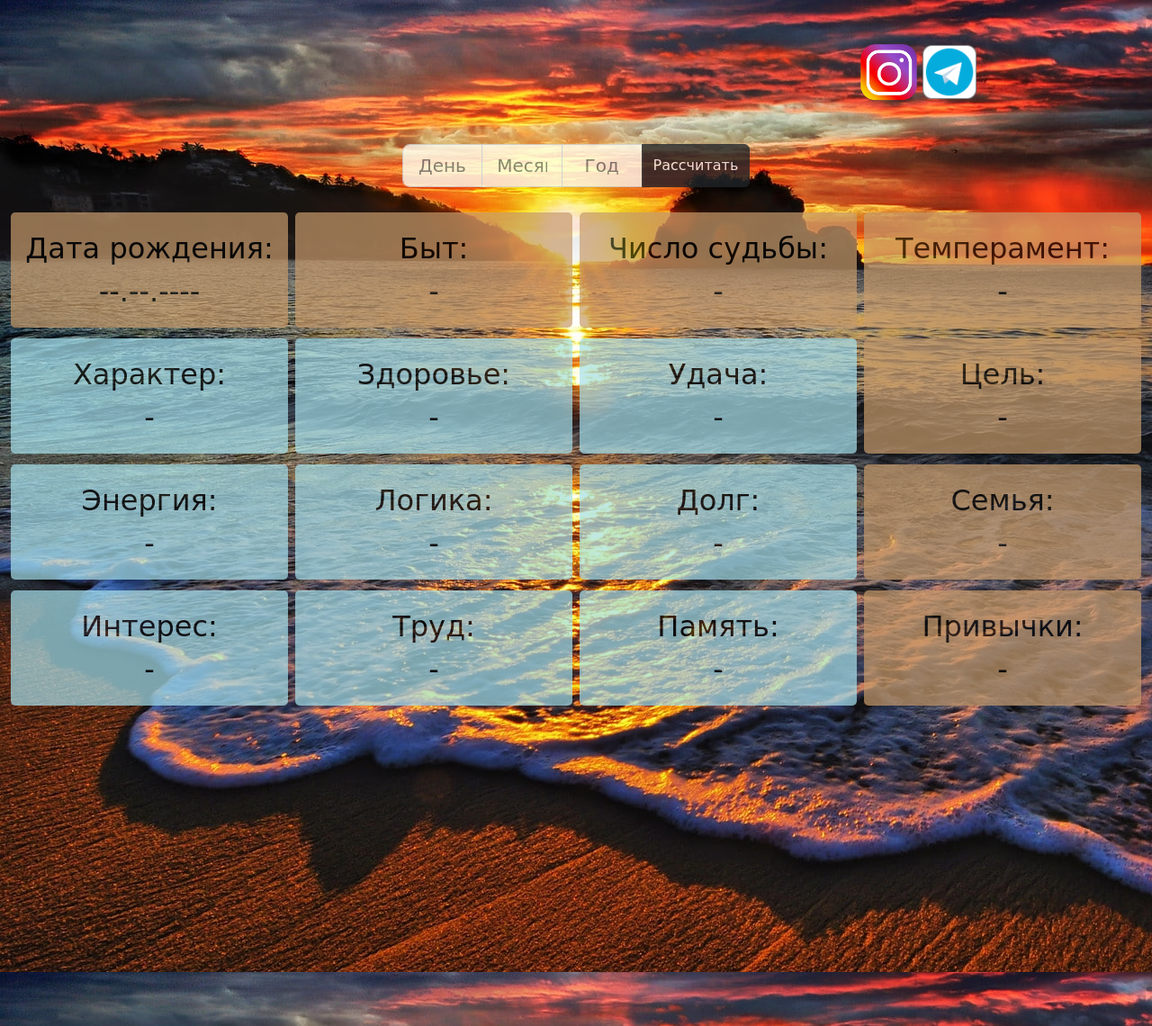
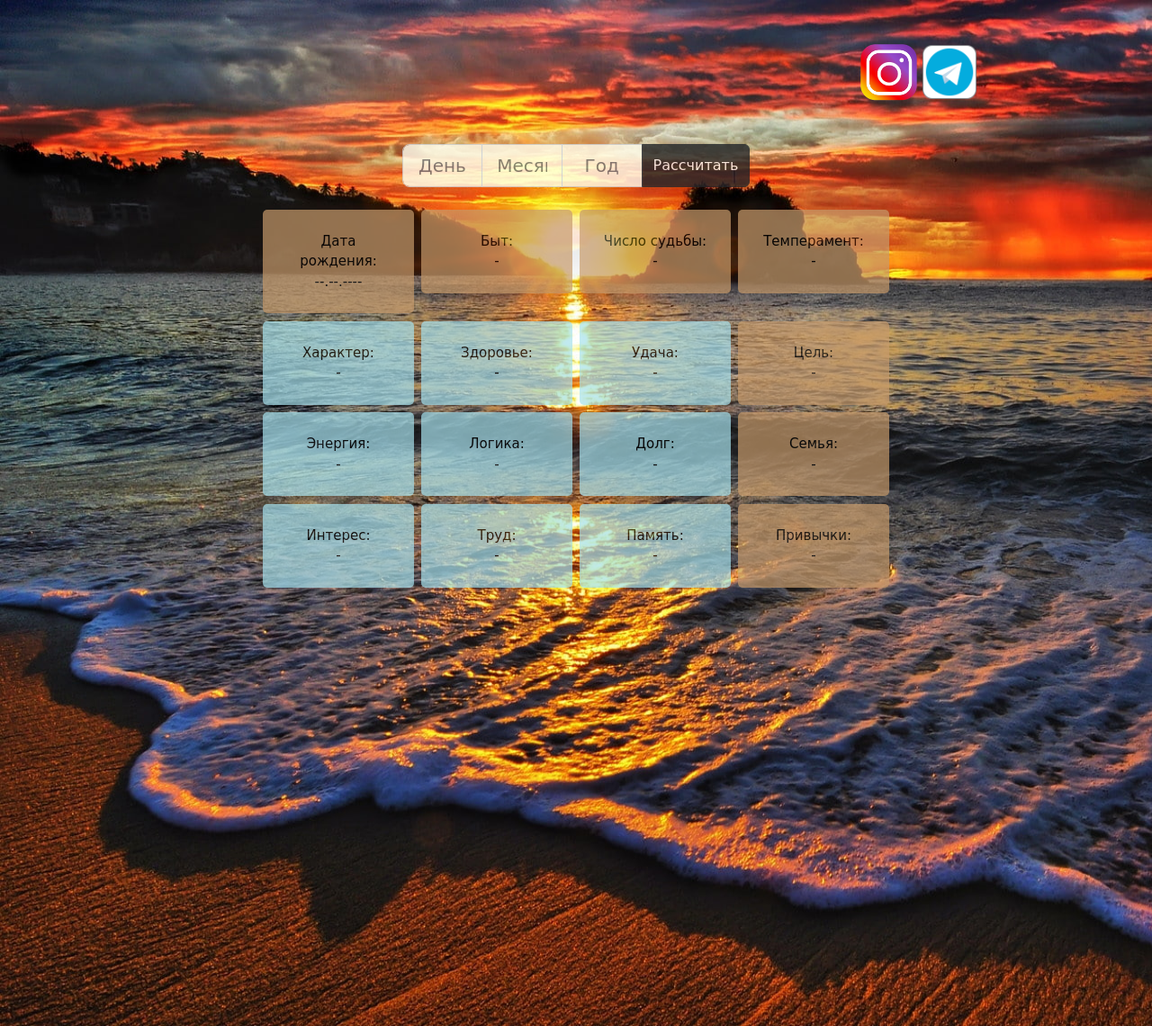
Before and after one commit to DenzkIs/numerology, a Django app: page / in a window 1280 px wide. Shown: the whole page at 90% size. Run offline with Django 4.2, Linux system fonts and the light colour scheme.

Commit message:
Table, link and bg img OK

```diff
--- a/matrix/static/matrix/styles.css
+++ b/matrix/static/matrix/styles.css
@@ -3,7 +3,7 @@
     border-radius: 5px;
     text-align: center;
     font-family: cursive;
-    font-size: 2.5vw;
+    font-size: 15px;
     color: black;
     opacity: 0.7;
 }
@@ -13,7 +13,7 @@
     border-radius: 5px;
     text-align: center;
     font-family: cursive;
-    font-size: 2.5vw;
+    font-size: 15px;
     color: black;
     opacity: 0.7;
     word-wrap: break-word;
@@ -22,6 +22,23 @@
 .codebd {
     color: white;
     text-shadow: 1px 1px 2px black, 0 0 1em black, 0 0 0.2em black;
-    font-size: 30px;
+    font-size: 25px;
     font-family: cursive;
 }
+img.background {
+  min-height: 100%;
+  min-width: 1920px;
+  width: 100%;
+  height: auto;
+  position: fixed;
+  top: 0;
+  left: 0;
+
+  /* Зависит от размера изображения */
+  @media screen and (max-width: 1920px){
+	img.bg {
+	  left: 50%;
+	  margin-left: -320px;
+	}
+  }
+}
--- a/matrix/templates/matrix/home.html
+++ b/matrix/templates/matrix/home.html
@@ -7,10 +7,9 @@
         <title>Bootstrap demo</title>
         <link href="https://cdn.jsdelivr.net/npm/bootstrap@5.2.2/dist/css/bootstrap.min.css" rel="stylesheet" integrity="sha384-Zenh87qX5JnK2Jl0vWa8Ck2rdkQ2Bzep5IDxbcnCeuOxjzrPF/et3URy9Bv1WTRi" crossorigin="anonymous">
         <link rel="stylesheet" type="text/css" href="{% static 'matrix/styles.css' %}">
-
+        <img src="{% static 'img/wallpaperbetter.jpg' %}" class="background" style="z-index: -1"/>
     </head>
-    <body style="background-color: #FFFFF0" background="{% static 'img/wallpaperbetter.jpg' %}">
-
+    <body>
         <div class="container mt-5 mb-5">
             <div class="row">
                 <div class="col-md-4 text-center"></div>
@@ -19,7 +18,7 @@
                     <a class="navbar-brand" href="https://www.instagram.com/daryamatrix/">
                         <img src="{% static 'img/inst-icon3.png' %}" style="max-width: 65px">
                     </a>
-                    <a class="navbar-brand" href="https://www.instagram.com/daryamatrix/">
+                    <a class="navbar-brand" href="https://t.me/daryamatrix/">
                         <img src="{% static 'img/teleg-icon3.png' %}" style="max-width: 60px;">
                     </a>
                 </div>
@@ -57,106 +56,106 @@
             </div>
         </div>
         {% endif %}
-        <div class="container-fluid">
-            <div class="row g-2 mt-1">
+        <div class="container-fluid" style="max-width: 720px">
+            <div class="row g-2" style="margin-top: 0.5px">
                 <div class="col-3">
-                    <div class="p-3 sq-matrix2">
+                    <div class="p-4 sq-matrix2" style="padding: 1px">
                         Дата рождения:<br>
                         {{ bd }}
                     </div>
                 </div>
                 <div class="col-3">
-                    <div class="p-3 sq-matrix2">
+                    <div class="p-4 sq-matrix2">
                         Быт:<br>
                         {{ life }}
                     </div>
                 </div>
                 <div class="col-3">
-                    <div class="p-3 sq-matrix2">
+                    <div class="p-4 sq-matrix2">
                         Число судьбы:<br>
                         {{ second_dop_num }}
                     </div>
                 </div>
                 <div class="col-3">
-                    <div class="p-3 sq-matrix2">
+                    <div class="p-4 sq-matrix2">
                         Темперамент:<br>
                         {{ temperament }}
                     </div>
                 </div>
             </div>
-            <div class="row g-2 mt-1">
+            <div class="row g-2" style="margin-top: 0.5px">
                 <div class="col-3">
-                    <div class="p-3 sq-matrix">
+                    <div class="p-4 sq-matrix">
                         Характер:<br>
                         {{ character }}
                     </div>
                 </div>
                 <div class="col-3">
-                    <div class="p-3 sq-matrix">
+                    <div class="p-4 sq-matrix">
                         Здоровье:<br>
                         {{ health }}
                     </div>
                 </div>
                 <div class="col-3">
-                    <div class="p-3 sq-matrix">
+                    <div class="p-4 sq-matrix">
                         Удача:<br>
                         {{ luck }}
                     </div>
                 </div>
                 <div class="col-3">
-                    <div class="p-3 sq-matrix2">
+                    <div class="p-4 sq-matrix2">
                         Цель:<br>
                         {{ goal }}
                     </div>
                 </div>
             </div>
-            <div class="row g-2 mt-1">
+            <div class="row g-2" style="margin-top: 0.5px">
                 <div class="col-3">
-                    <div class="p-3 sq-matrix">
+                    <div class="p-4 sq-matrix">
                         Энергия:<br>
                         {{ energy }}
                     </div>
                 </div>
                 <div class="col-3">
-                    <div class="p-3 sq-matrix">
+                    <div class="p-4 sq-matrix">
                         Логика:<br>
                         {{ logic }}
                     </div>
                 </div>
                 <div class="col-3">
-                    <div class="p-3 sq-matrix">
+                    <div class="p-4 sq-matrix">
                         Долг:<br>
                         {{ debt }}
                     </div>
                 </div>
                 <div class="col-3">
-                    <div class="p-3 sq-matrix2">
+                    <div class="p-4 sq-matrix2">
                         Семья:<br>
                         {{ family }}
                     </div>
                 </div>
             </div>
-            <div class="row g-2 mt-1">
+            <div class="row g-2" style="margin-top: 0.5px">
                 <div class="col-3">
-                    <div class="p-3 sq-matrix">
+                    <div class="p-4 sq-matrix">
                         Интерес:<br>
                         {{ interest }}
                     </div>
                 </div>
                 <div class="col-3">
-                    <div class="p-3 sq-matrix">
+                    <div class="p-4 sq-matrix">
                         Труд:<br>
                         {{ work }}
                     </div>
                 </div>
                 <div class="col-3">
-                    <div class="p-3 sq-matrix">
+                    <div class="p-4 sq-matrix">
                         Память:<br>
                         {{ memory }}
                     </div>
                 </div>
                 <div class="col-3">
-                    <div class="p-3 sq-matrix2">
+                    <div class="p-4 sq-matrix2">
                         Привычки:<br>
                         {{ habit }}
                     </div>
--- a/matrix/views.py
+++ b/matrix/views.py
@@ -20,7 +20,7 @@ def home(request):
             return False
     if validate_date(y, m, d):
         birthdate = d + m + y
-        bd = f'{d}.{m}.{y}'
+        bd = f'{int(d):02}.{int(m):02}.{int(y):04}'
         first_dop_num = 0
         for i in birthdate:
             first_dop_num += int(i)
@@ -80,8 +80,10 @@ def home(request):
         'temperament': temperament if temperament else 'нет',
         'dop_nums': f'{first_dop_num}, {second_dop_num}, {third_dop_num}, {fourth_dop_num}',
         'bd_show': bd_show,
-        'code': f'{character}/{energy}/{interest}/{health}/{logic}/{work}/{luck}/{debt}/{memory} \
-        ЧС{second_dop_num}\\Быт {life}\\Т{temperament}\\Ц{goal}\\С{family}\\П{habit}'
-        #
+        'code': f"{character if character else '-'}/{energy if energy else '-'}/{interest if interest else '-'}"
+                f"/{health if health else '-'}/{logic if logic else '-'}/{work if work else '-'}/{luck if luck  else '-'}"
+                f"/{debt if debt else '-'}/{memory if memory else '-'} ЧС{second_dop_num}\\Быт {life if life else '-'}"
+                f"\\Т{temperament if temperament else '-'}\\Ц{goal if goal else '-'}\\С{family if family else '-'}"
+                f"\\П{habit if habit else '-'}"
     }
                   )
```
